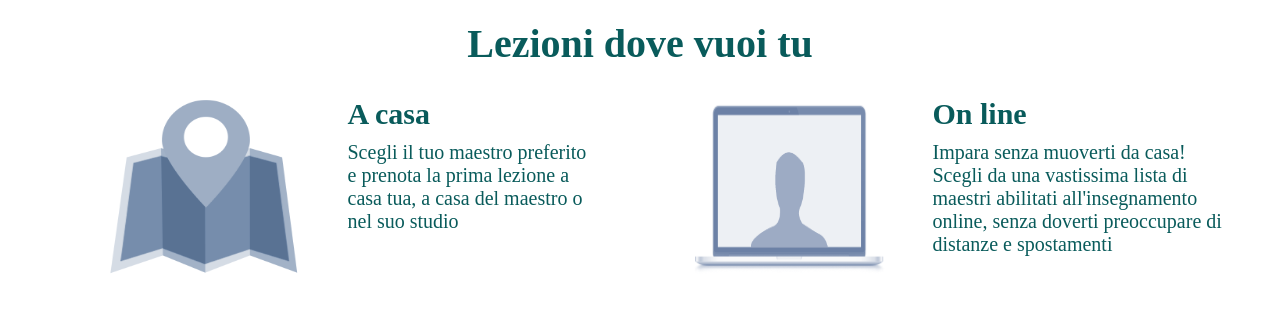
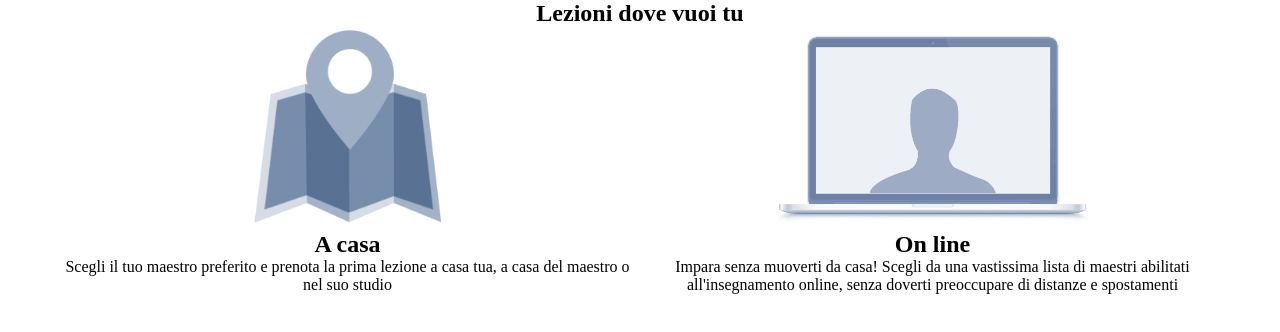
Before and after one commit to antonellacino/html-css-resp-wannabe-12bool, a plain HTML site: page index.html in a window 1280 px wide. Drawn offline with Linux system fonts and the light colour scheme.

Commit message:
prima slide ok e aggiornamento framework

```diff
--- a/framework.css
+++ b/framework.css
@@ -104,7 +104,7 @@ float: left;
 
 
 /*VESIONE TABLET da 769px a 991px*/
-@media screen and (min-width: 769px,max-width:992px){
+@media screen and (min-width: 769px) and (max-width:992px){
   .clear-md{
     display: block;
   }
--- a/index.html
+++ b/index.html
@@ -8,49 +8,49 @@
     <title>Wannabe Responsive</title>
   </head>
   <body>
-    <section class="celeste">
+    <section>
       <div class="container">
-        <div class="col-lg-12">
+        <div class="col-xs-12 col-md-12 col-lg-12">
           <h1 class="center">Lezioni dove vuoi tu</h1>
         </div>
       </div>
       <div class="container">
           <!--riga sx-->
-        <div class="col-lg-6">
+          <div class="col-xs-12 col-md-6 col-lg-6">
               <div class="container">
+                <div class="center">
+                  <img src="img/maps.png" alt="logo maps">
                 </div>
                 <div class="container">
-            <div class="col-lg-offset-1 col-lg-4">
-              <img src="img/maps.png" alt="logo maps">
-            </div>
-            <div class="col-lg-offset-1 col-lg-5">
-              <h2 class="margin_bottom"> A casa</h2>
-              <p>Scegli il tuo maestro preferito e prenota la prima lezione a casa tua, a casa del maestro o nel suo studio</p>
-            </div>
-          </div>
-        </div>
-        <div class="col-lg-6">
-          <div class="container">
-          </div>
-          <div class="container">
-            <div class="col-lg-offset-1 col-lg-4">
-              <img src="img/screen.png" alt="logo maps">
-            </div>
-            <div class="col-lg-offset-1 col-lg-6">
-              <h2 class="margin_bottom">On line</h2>
-              <p>Impara senza muoverti da casa! Scegli da una vastissima lista di maestri abilitati all'insegnamento online, senza doverti preoccupare di distanze e spostamenti</p>
+                  <div class="col-lg-12">
+                    <h2 class="center">A casa</h2>
+                    <p class="center">Scegli il tuo maestro preferito e prenota la prima lezione a casa tua, a casa del maestro o nel suo studio</p>
                   </div>
                 </div>
               </div>
           </div>
 
-        <!--riga sx-->
-
+        <!--riga dx-->
+        <div class="col-xs-12 col-md-6 col-lg-6">
+            <div class="container">
+              <div class="center">
+                <img src="img/screen.png" alt="logo maps">
+              </div>
+              <div class="container">
+                <div class="col-lg-12">
+                  <h2 class="center">On line</h2>
+                  <p class="center">Impara senza muoverti da casa! Scegli da una vastissima lista di maestri abilitati all'insegnamento online, senza doverti preoccupare di distanze e spostamenti</p>
+                </div>
+              </div>
+            </div>
         </div>
     </section>
 
     <!--SEZIONE A TRE COLONNE-->
-    <section>
+    <!--<section>
+      <div class="col-lg-12">
+        <h1>Come funziona?</h1>
+      </div>
       <div class="container">
         <div class="col-lg-4">
 
@@ -62,6 +62,6 @@
 
         </div>
       </div>
-    </section>
+    </section>-->
   </body>
 </html>
--- a/style.css
+++ b/style.css
@@ -4,23 +4,13 @@
 .margin_bottom{
   margin-bottom: 10px;
 }
-h1{
-  margin-top: 20px;
-  color: #095b5b;
-  font-size: 40px;
-  margin-bottom: 30px;
+
+img{
+  height:200px;
 }
-h2{
-  color: #095b5b;
-  font-size: 30px;
+
+@media screen and (min-width:768px) and (max-width:992px){
+  img{
+    height: 150px;
+  }
 }
-p{
-  font-size: 20px;
-}
-img{
-  width: 200px;
-  height:180px;
-}
-.celeste{
-  color: #095b5b;
-}
```
Lines whose indentation alone changed are shown as unchanged.
